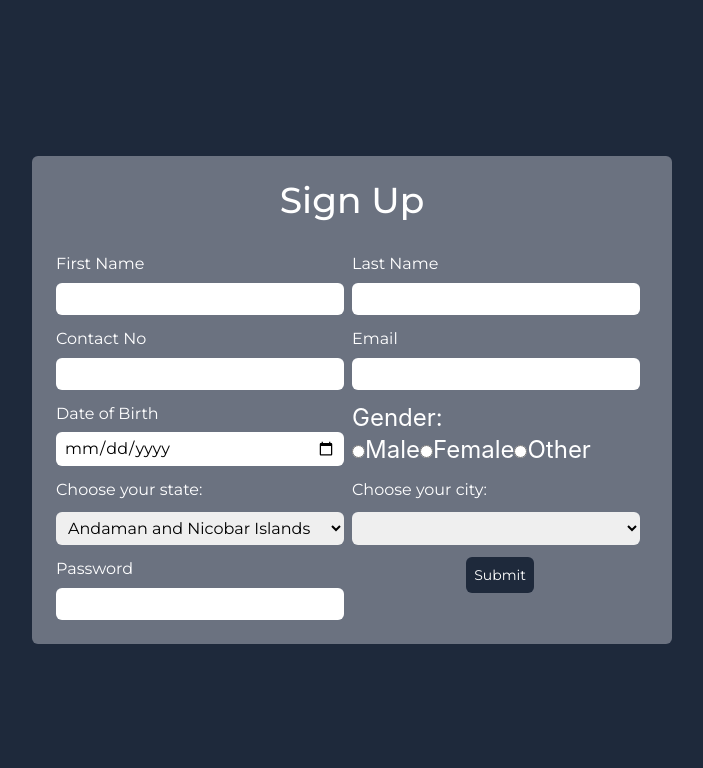
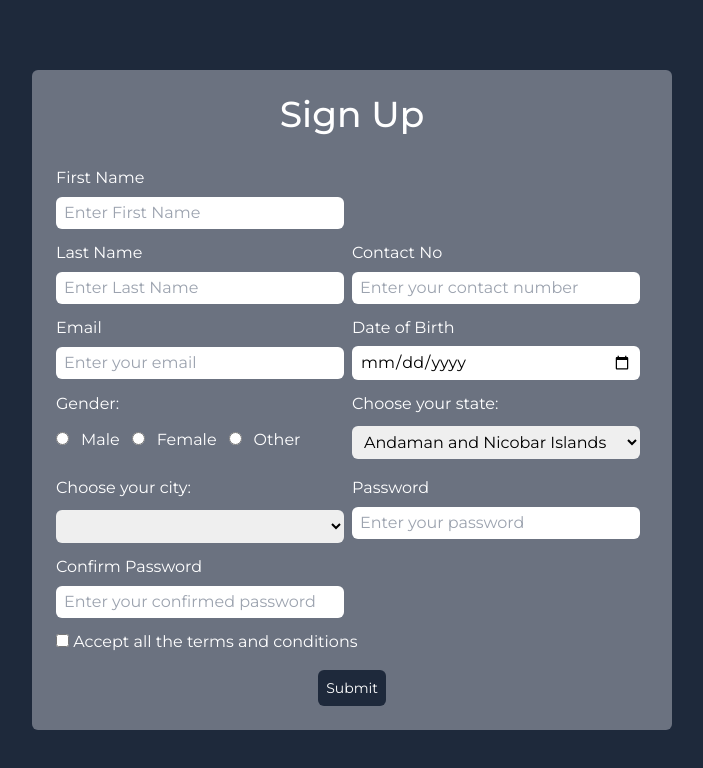
Before and after one commit to theharshit14/Employee-Management, a React (Create React App) app: page / in a window 1280 px wide. Shown: the top 768 px of the page, without its empty margins (288-991 px from the left). Built offline with nearby package versions, Linux system fonts and the light colour scheme.

Commit message:
code updated

```diff
--- a/package.json
+++ b/package.json
@@ -9,6 +9,7 @@
     "json-server": "^1.0.0-alpha.23",
     "react": "^18.3.1",
     "react-dom": "^18.3.1",
+    "react-hook-form": "^7.51.4",
     "react-icons": "^5.2.1",
     "react-scripts": "5.0.1",
     "web-vitals": "^2.1.4"
--- a/src/authorization/Signup.js
+++ b/src/authorization/Signup.js
@@ -1,9 +1,19 @@
 import React, { useEffect, useState } from "react";
 import { State_City_data } from "../constants/Stateandcitylist";
+import { useForm } from "react-hook-form";
 
 const Signup = () => {
   const [state, setState] = useState([]);
   const [city, setCity] = useState([]);
+  const [userInfo, setUserInfo] = useState();
+
+  const { register, handleSubmit, errors } = useForm();
+
+  const onSubmit = (data) => {
+    setUserInfo(data);
+    console.log(data);
+  };
+  console.log(errors);
 
   useEffect(() => {
     setState(Object.keys(State_City_data));
@@ -12,12 +22,14 @@ const Signup = () => {
   const onSelectState = (stateName) => {
     console.log(stateName, State_City_data[stateName]);
     setCity(State_City_data[stateName]);
-  }
+  };
   return (
     <>
-    {console.log(state)}
+      {/* {console.log(state)} */}
       <div className="flex justify-center items-center bg-slate-800 h-screen text-white">
         <div className="w-1/2 p-6 shadow-mg bg-gray-500 rounded-md text-2xl">
+          <pre>{JSON.stringify(userInfo, undefined, 2)}</pre>
+          <form onSubmit={handleSubmit(onSubmit)}>
             <h1 className="text-center text-4xl mb-5 font-medium font-abc">
               Sign Up
             </h1>
@@ -32,10 +44,12 @@ const Signup = () => {
                 <input
                   type="text"
                   id="firstname"
+                  placeholder="Enter First Name"
                   className="rounded-md font-abc w-72 text-base px-2 py-1 text-black"
-                required
+                  {...register("firstName", { required: "First Name is required", minLength: 3 })}
                 />
               </div>
+              <p>{errors?.firstname?.message}</p>
               <div className="mt-3">
                 <label
                   htmlFor="lastname"
@@ -46,30 +60,39 @@ const Signup = () => {
                 <input
                   type="text"
                   id="lastname"
+                  placeholder="Enter Last Name"
                   className="rounded-md font-abc w-72 text-base px-2 py-1 text-black"
-                required
+                  {...register("lastName", { required: "Last Name is required", minLength: 3 })}
                 />
               </div>
               <div className="mt-3">
-              <label htmlFor="email" className="block text-base mb-1 font-abc">
+                <label
+                  htmlFor="number"
+                  className="block text-base mb-1 font-abc"
+                >
                   Contact No
                 </label>
                 <input
                   type="tel"
                   id="number"
+                  placeholder="Enter your contact number"
                   className="rounded-md font-abc w-72 text-base px-2 py-1 text-black"
-                required
+                  {...register("number", { required: "Contact Number is required", min: 10, max: 15 })}
                 />
               </div>
               <div className="mt-3">
-              <label htmlFor="number" className="block text-base mb-1 font-abc">
+                <label
+                  htmlFor="email"
+                  className="block text-base mb-1 font-abc"
+                >
                   Email
                 </label>
                 <input
                   type="text"
                   id="email"
+                  placeholder="Enter your email"
                   className="rounded-md font-abc w-72 text-base px-2 py-1 text-black"
-                required
+                  {...register("email", { required: "Email is required", pattern: /^[A-Z0-9. _%+-]+@[A-Z0-9.-]+\.[A-Z]{2,4}$/i })}
                 />
               </div>
               <div className="mt-3">
@@ -79,19 +102,26 @@ const Signup = () => {
                 <input
                   type="date"
                   id="dob"
+                  placeholder="Enter your birth date"
                   className="rounded-md font-abc w-72 text-base px-2 py-1 text-black"
-                required
+                  {...register("dob", { valueAsDate: true})}
                 />
               </div>
               <div className="mt-3">
-              <div>Gender:</div>
-              <div>
-                <input id="gender" type="radio" name="male" />
-                <label htmlFor="setB_male">Male</label>
-                <input id="gender" type="radio" name="female" />
-                <label htmlFor="setB_female">Female</label>
-                <input id="gender" type="radio" name="other" />
-                <label htmlFor="setB_both">Other</label>
+                <div className="block text-base font-abc">Gender:</div>
+                <div className="block text-base font-abc my-3">
+                  <input {...register("radio")} id="gender" type="radio" name="gender" value="male"/>
+                  <label htmlFor="gender" className="text-base font-abc mx-3">
+                    Male
+                  </label>
+                  <input {...register("radio")} id="gender" type="radio" name="gender" value="female"/>
+                  <label htmlFor="gender" className="text-base font-abc mx-3">
+                    Female
+                  </label>
+                  <input {...register("radio")} id="gender" type="radio" name="gender" value="other"/>
+                  <label htmlFor="gender" className="text-base font-abc mx-3">
+                    Other
+                  </label>
                 </div>
               </div>
               <div className="mt-3">
@@ -102,11 +132,12 @@ const Signup = () => {
                   name="state"
                   id="state"
                   className="rounded-md font-abc w-72 mt-2.5 text-base px-2 py-1.5 text-black"
-                onChange={e => onSelectState(e.target.value)}
+                  onChange={(e) => onSelectState(e.target.value)} {...register("state", {required:"Please select the state"})}
                 >
                   {state.map((item) => (
                     <option
-                    value={item} key={item}
+                      value={item}
+                      key={item}
                       className="block text-base mb-1 font-abc text-black"
                     >
                       {item}
@@ -121,17 +152,17 @@ const Signup = () => {
                 <select
                   name="city"
                   id="city"
-                className="rounded-md font-abc w-72 mt-2.5 text-base px-2 py-1.5 text-black"
+                  className="rounded-md font-abc w-72 mt-2.5 text-base px-2 py-1.5 text-black" {...register("city", {required:"Please select the city"})}
                 >
-                {city.map((item)=>
+                  {city.map((item) => (
                     <option
-                value={item} key={item}
+                      value={item}
+                      key={item}
                       className="block text-base mb-1 font-abc text-black"
                     >
                       {item}
                     </option>
-                )}
-
+                  ))}
                 </select>
               </div>
               <div className="mt-3">
@@ -141,19 +172,38 @@ const Signup = () => {
                 <input
                   type="password"
                   id="pwd"
+                  placeholder="Enter your password"
                   className="rounded-md font-abc w-72 text-base px-2 py-1 text-black"
+                  {...register}
                 />
               </div>
-
+              <div className="mt-3">
+                <label htmlFor="cnfpwd" className="block text-base mb-1 font-abc">
+                  Confirm Password
+                </label>
+                <input
+                  type="password"
+                  id="cnfpwd"
+                  placeholder="Enter your confirmed password"
+                  className="rounded-md font-abc w-72 text-base px-2 py-1 text-black"
+                  {...register}
+                />
+              </div>
+            </div>
+            <div className="mt-3">
+              <span className="block text-base mb-1 font-abc">
+                <input type="checkbox" /> Accept all the terms and conditions
+              </span>
+            </div>
             <div className="text-center">
               <button
                 type="submit"
-                className="mt-3 p-2 font-abc bg-slate-800 rounded-md text-sm"
+                className="mt-3 p-2 font-abc bg-slate-800 hover:bg-gray-500 rounded-md text-sm"
               >
                 Submit
               </button>
             </div>
-          </div>
+          </form>
         </div>
       </div>
     </>
--- a/src/constants/Stateandcitylist.js
+++ b/src/constants/Stateandcitylist.js
@@ -158,6 +158,7 @@ export const State_City_data = {
     "Madhya Pradesh": [
       "Indore",
       "Bhopal",
+      "Dewas",
       "Jabalpur",
       "Gwalior",
       "Ujjain",
```
Also changed, not shown: 1 other file (tests, documents, lock files or other folders). Lines whose indentation alone changed are shown as unchanged.
